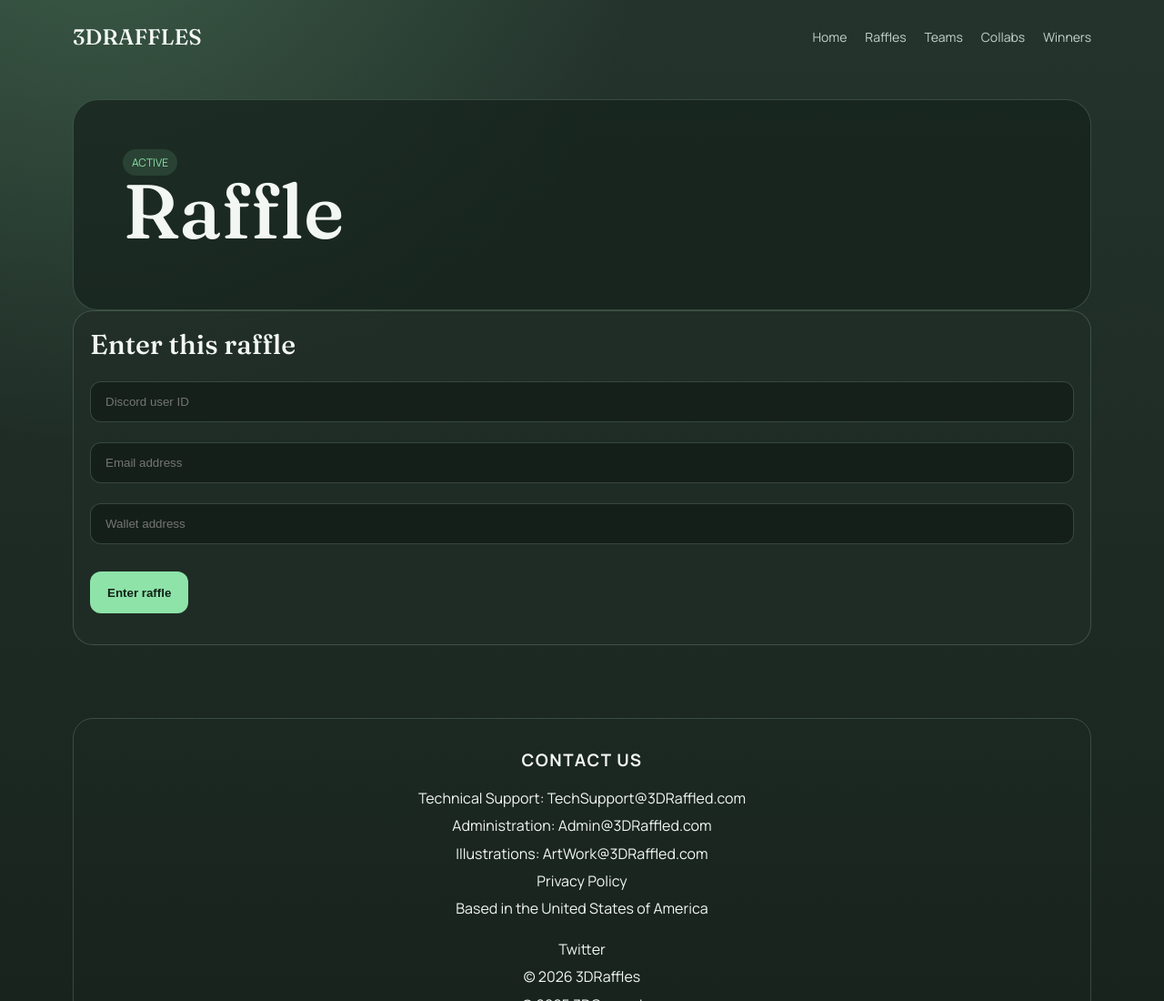
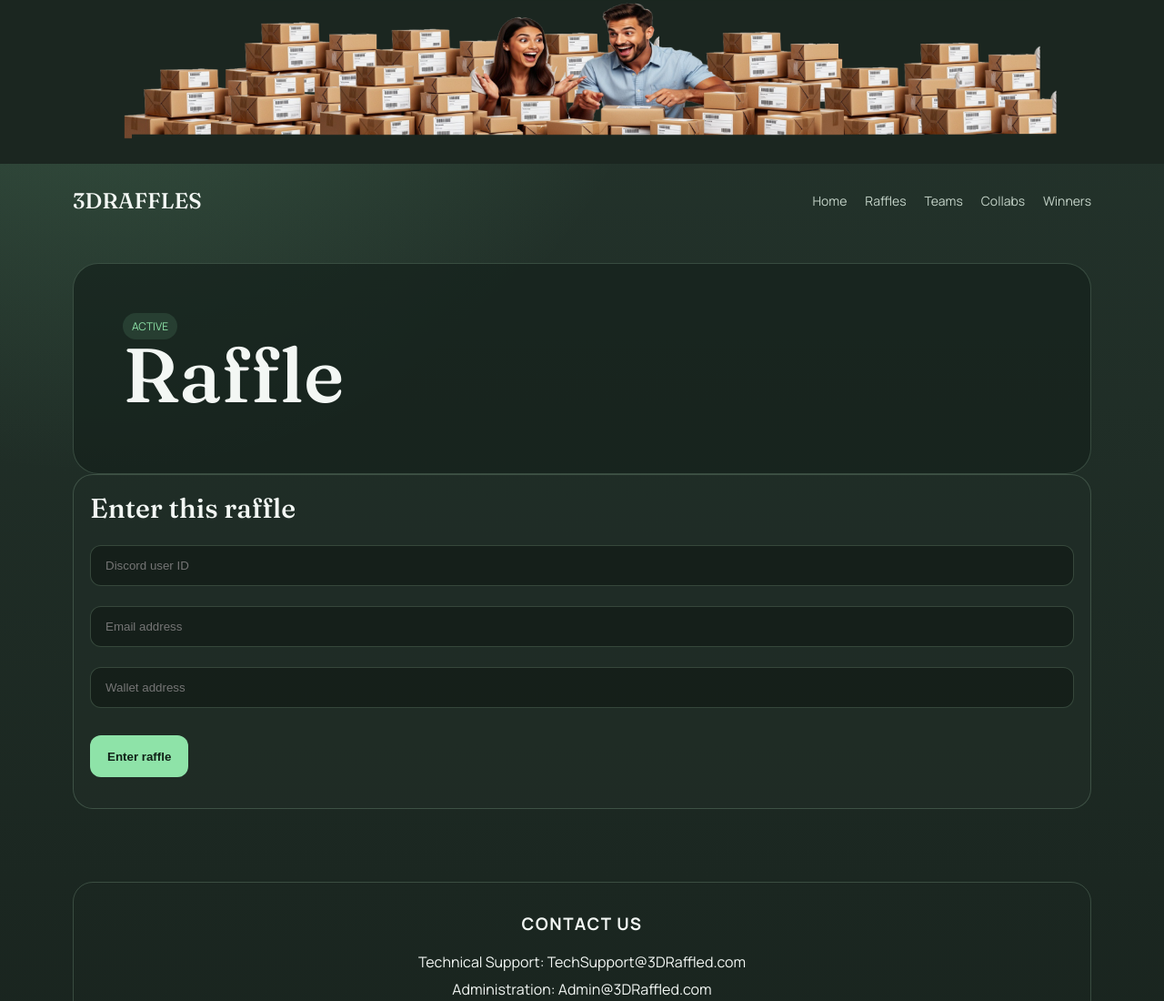
Before and after one commit to funds0002-del/whitelist-raffle-bot, a website: page whitelist-raffle-website/raffle.html in a window 1280 px wide. Shown: the top 1100 px of the page at 91% size. Drawn offline with Linux system fonts and the light colour scheme; no server answers.

Commit message:
Update raffle.html

```diff
--- a/whitelist-raffle-website/raffle.html
+++ b/whitelist-raffle-website/raffle.html
@@ -6,6 +6,7 @@
   <title>Raffle</title>
   <link rel="stylesheet" href="style.css" />
 </head>
+  <img class="top-pic" src="hero.png" alt="3DRaffles">
 <body>
   <div class="wrap">
     <header>
```
